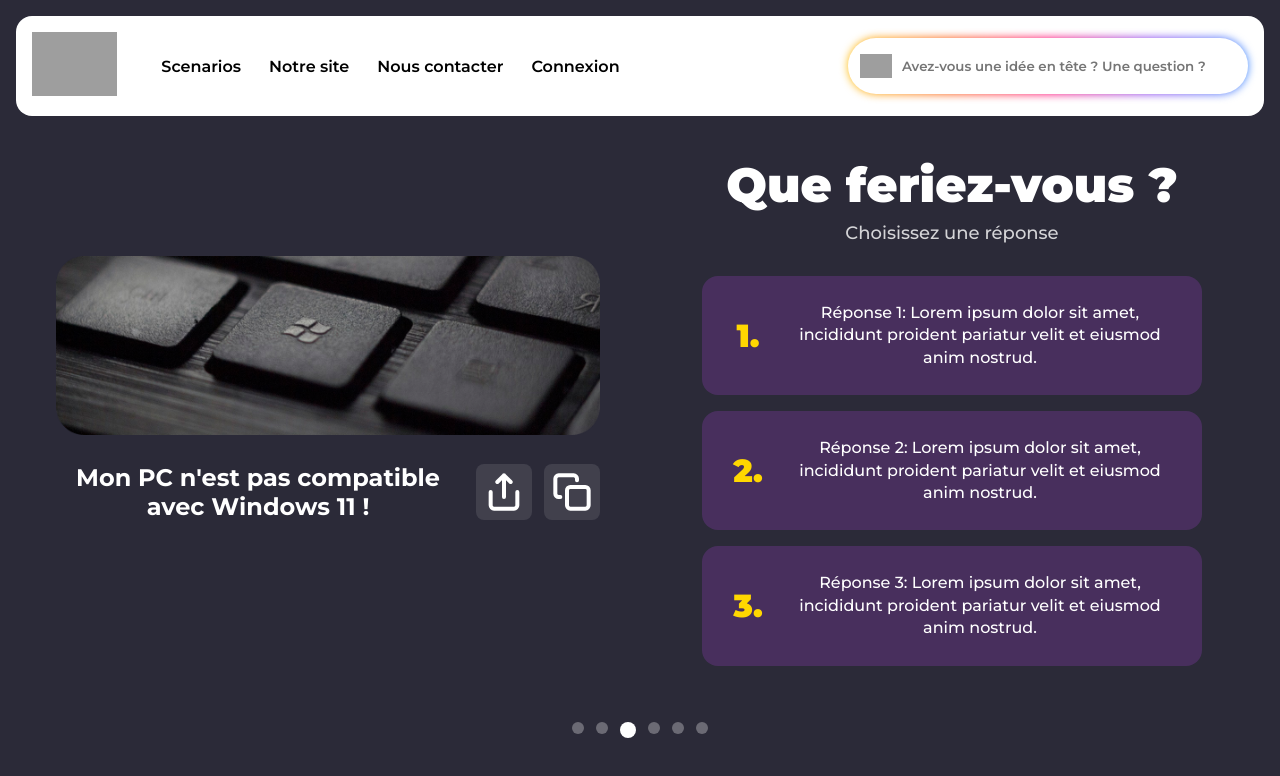
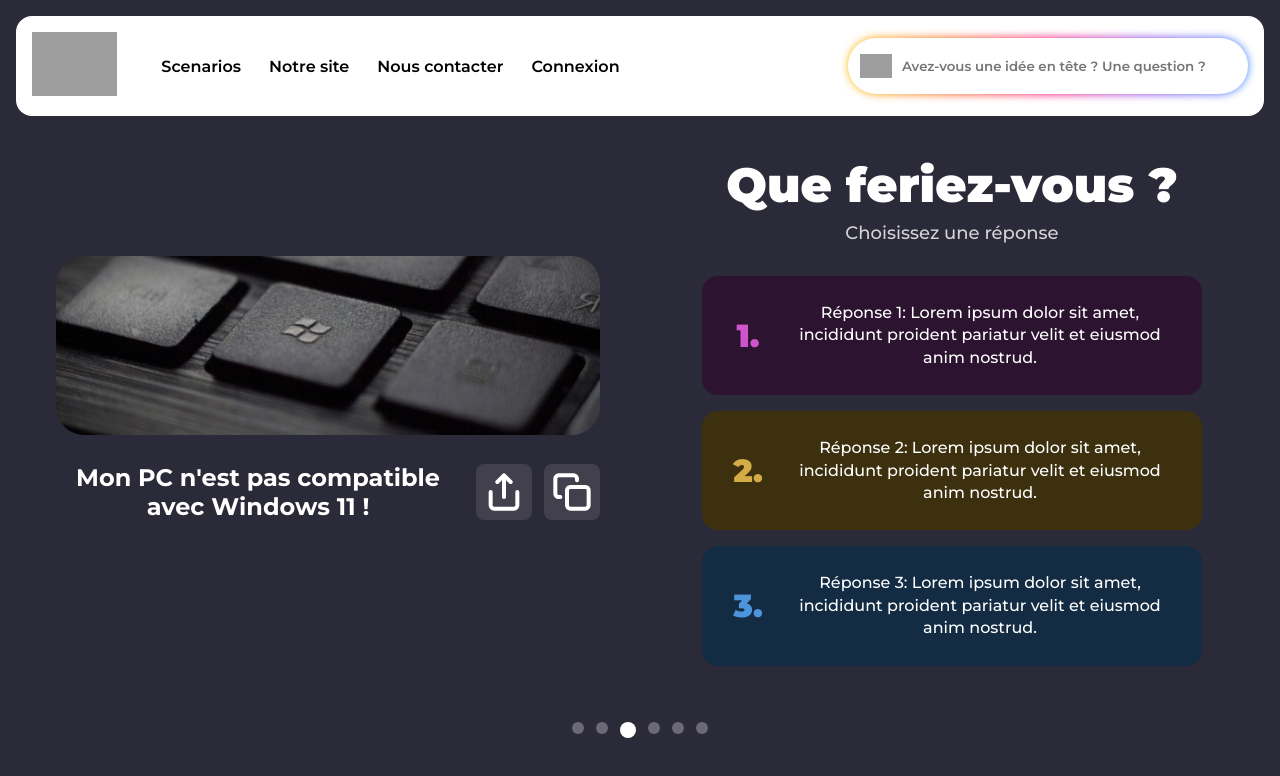
Before and after one commit to SatURN-Rouen/frontend-saturn, a React (Vite) app: page /Scenario in a window 1280 px wide. Shown: the top 776 px of the page. Built offline with nearby package versions, Linux system fonts and the light colour scheme; grey boxes are pictures that could not be loaded.

Commit message:
add corlor

```diff
--- a/src/components/responseChoice.tsx
+++ b/src/components/responseChoice.tsx
@@ -1,14 +1,16 @@
 interface ResponseChoiceProps {
   question : string[];
 };
+
+const ColorOptions = [{bck:"#2C1330", text: "#D054C9"}, {bck:"#3C300F", text: "#D3AC45"}, {bck:"#132B43", text: "#4C94DB"}];
 
 function ResponseChoice({question} : ResponseChoiceProps) {
   return (
     <div className="options-container">
       {
         question.map((q, index) => (
-          <div className="option-card" key={index}>
-            <span className="option-number">{index + 1}.</span>
+          <div className="option-card" key={index} style={{backgroundColor: ColorOptions[index % ColorOptions.length].bck, color: ColorOptions[index % ColorOptions.length].text}}>
+            <span className="option-number" style={{color: ColorOptions[index % ColorOptions.length].text}}>{index + 1}.</span>
             <p>{q}</p>
           </div>
         ))
```
